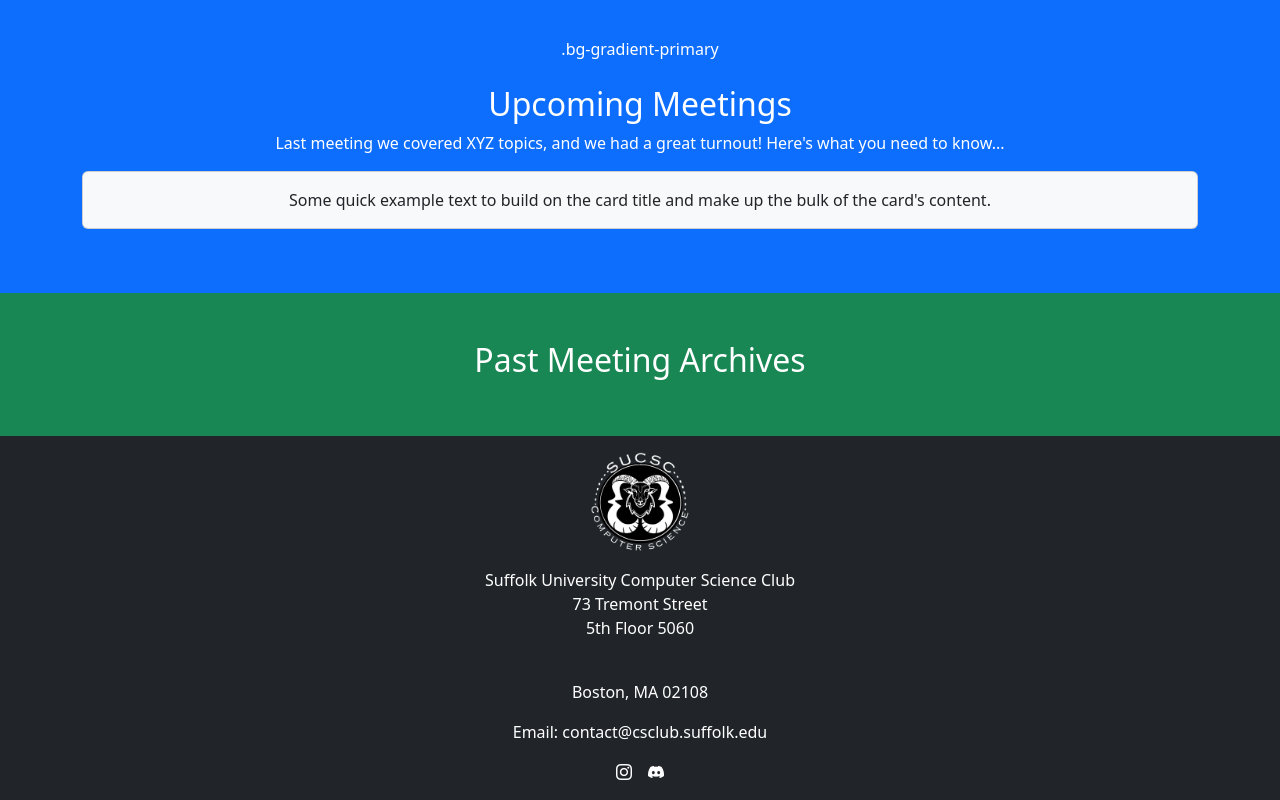
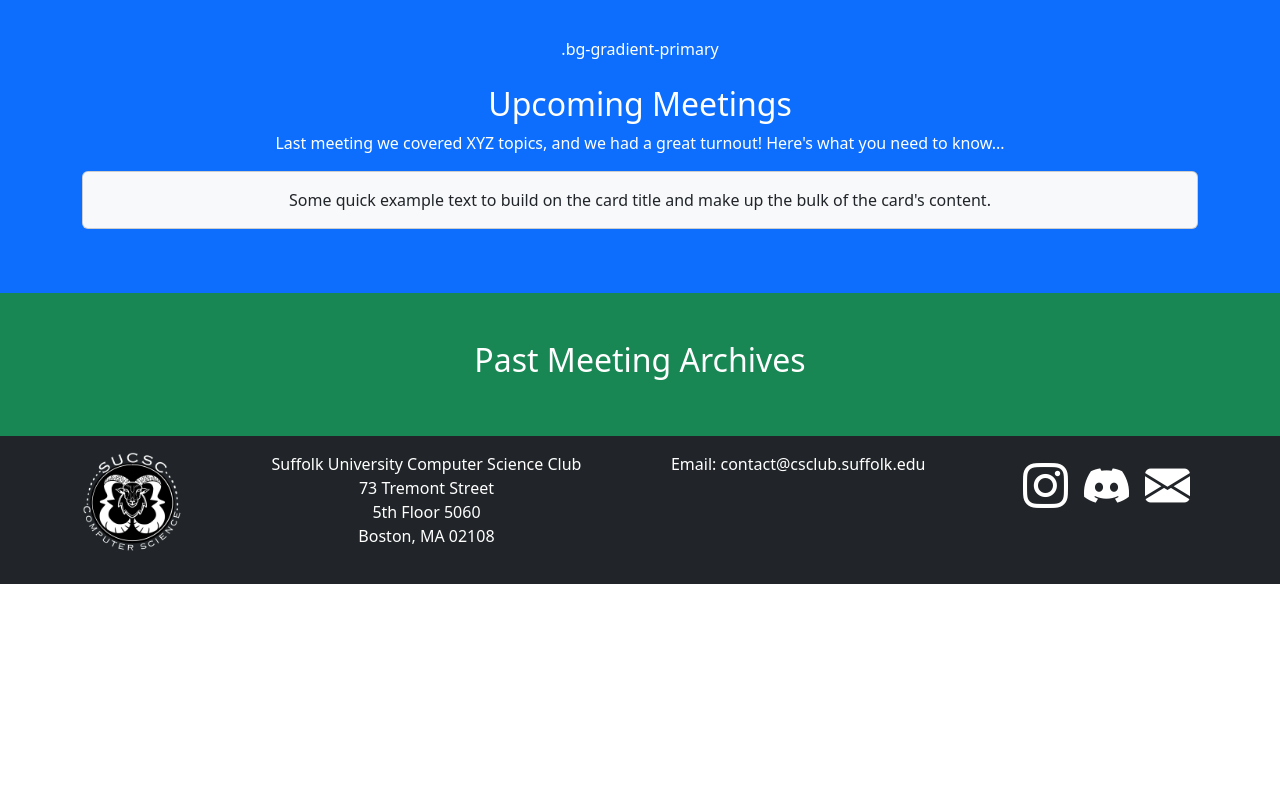
Before and after one commit to suffolk-csc/suffolk-csc.github.io, a React (Create React App) app in the folder sucsc-main-website/: page / in a window 1280 px wide. Shown: the part 505-1305 px from the top of the page. After the commit the page ends 1089 px from the top, so only its background shows below. Built offline with nearby package versions, Linux system fonts and the light colour scheme; a small style sheet from the web is missing.

Commit message:
formatted footer

```diff
--- a/sucsc-main-website/package.json
+++ b/sucsc-main-website/package.json
@@ -10,6 +10,7 @@
     "bootstrap-icons": "^1.11.3",
     "react": "^18.2.0",
     "react-dom": "^18.2.0",
+    "react-router-dom": "^6.22.3",
     "react-scripts": "5.0.1",
     "web-vitals": "^2.1.4"
   },
--- a/sucsc-main-website/src/homepage_components/Footer.js
+++ b/sucsc-main-website/src/homepage_components/Footer.js
@@ -6,11 +6,12 @@ import './image.css';
 function Footer() {
   return (
     <footer className="bg-dark text-center text-white py-3">
-      <div className="container">
+      <div className="container d-flex justify-content-between">
         <img src="/photos/suffolklogo.png" alt="Club Logo" className="mb-3 resize"/>
         <address>
           Suffolk University Computer Science Club<br />
-          73 Tremont Street <p>5th Floor 5060</p><br />
+          73 Tremont Street<br />
+          5th Floor 5060<br />
           Boston, MA 02108
         </address>
         <p>Email: contact@csclub.suffolk.edu</p>
@@ -18,11 +19,15 @@ function Footer() {
         <div className="social-media-links">
           {/* Instagram icon using Bootstrap Icons */}
           <a href="https://www.instagram.com/suffolkcsclub/" className="text-white mx-2">
-            <i className="bi bi-instagram"></i>
+            <i className="bi bi-instagram icon"></i>
           </a>
           {/* Other social media icons */}
           <a href="https://discord.gg/GexwzVy7tC" className="text-white mx-2">
-            <i class="bi bi-discord"></i>
+            <i class="bi bi-discord icon"></i>
+          </a>
+          {/* contact@csclub.suffolk.edu */}
+          <a href="contact@csclub.suffolk.edu" className="text-white mx-2">
+            <i class="bi bi-envelope-fill icon"></i>
           </a>
         </div>
       </div>
--- a/sucsc-main-website/src/homepage_components/image.css
+++ b/sucsc-main-website/src/homepage_components/image.css
@@ -1,4 +1,8 @@
 .resize {
-    width: 100px;
-    height: auto;
+    max-width: 100px;
+    max-height: 100px;
 }
+
+.icon {
+    font-size: 45px;
+}
```
Also changed, not shown: 1 other file (tests, documents, lock files or other folders).
